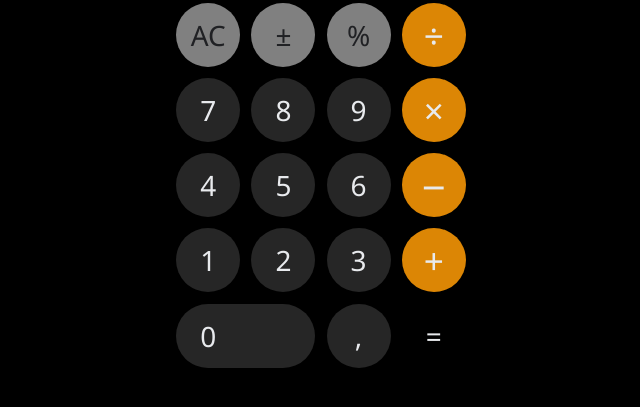
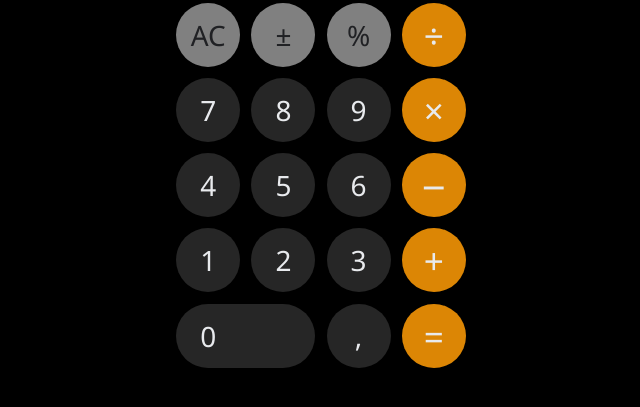
Before and after one commit to rasmushaislund/TOP-calculator, a plain HTML site: page index.html in a window 1280 px wide. Shown: the part 257-664 px from the top of the page, without its empty margins (319-959 px from the left). Drawn offline with Linux system fonts and the light colour scheme.

Commit message:
Rename class name for equal ballon back to origin.

```diff
--- a/index.html
+++ b/index.html
@@ -54,7 +54,7 @@
             <div class="btn-row">
                 <div class="ballons operand" id="zero">0</div>
                 <div class="ballons operand" id="decimal">,</div>
-                <div class="ballons equal" id="equal">&#61</div>
+                <div class="ballons operator" id="equal">&#61</div>
             </div>
         </div>
     </div>
```
